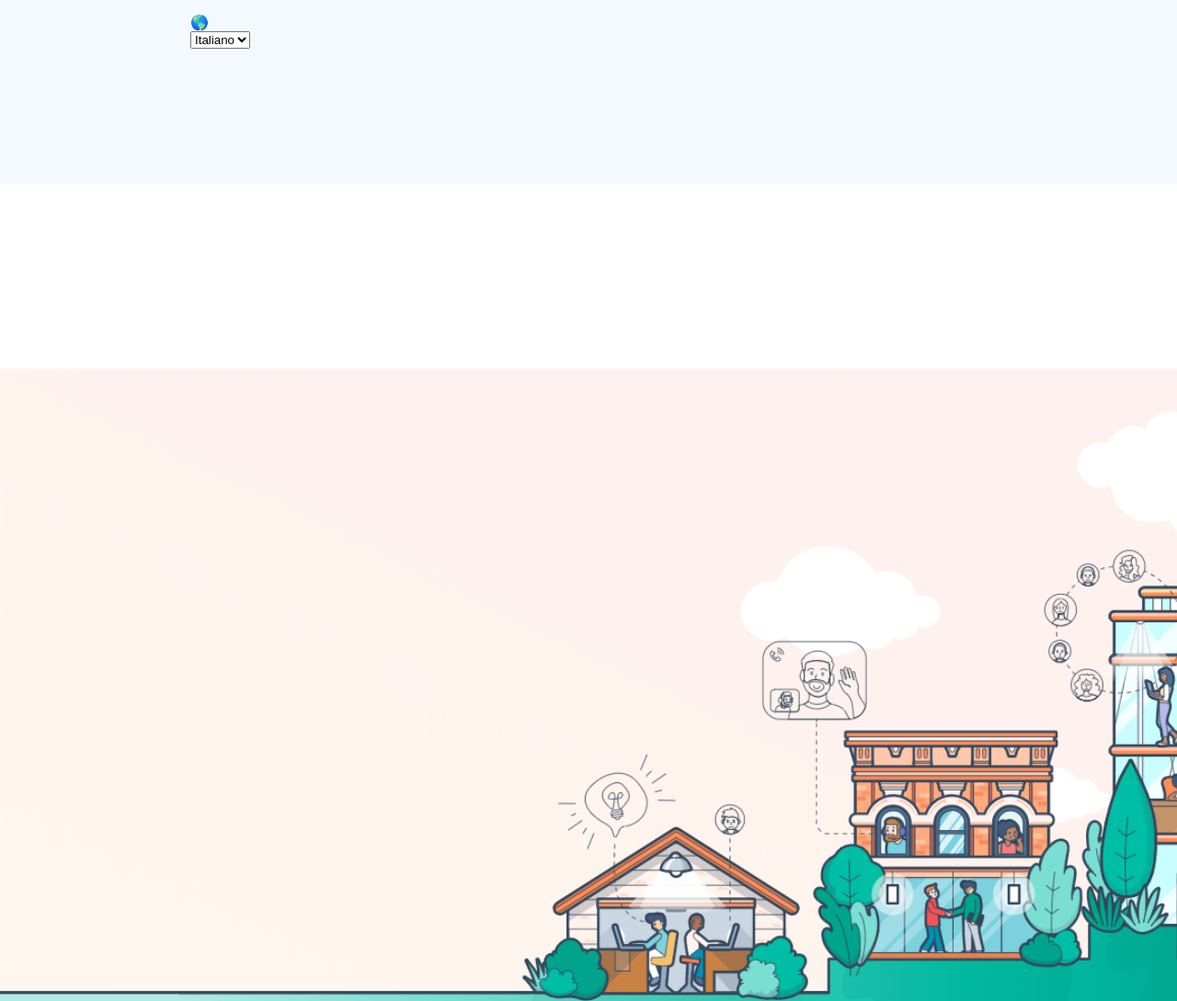
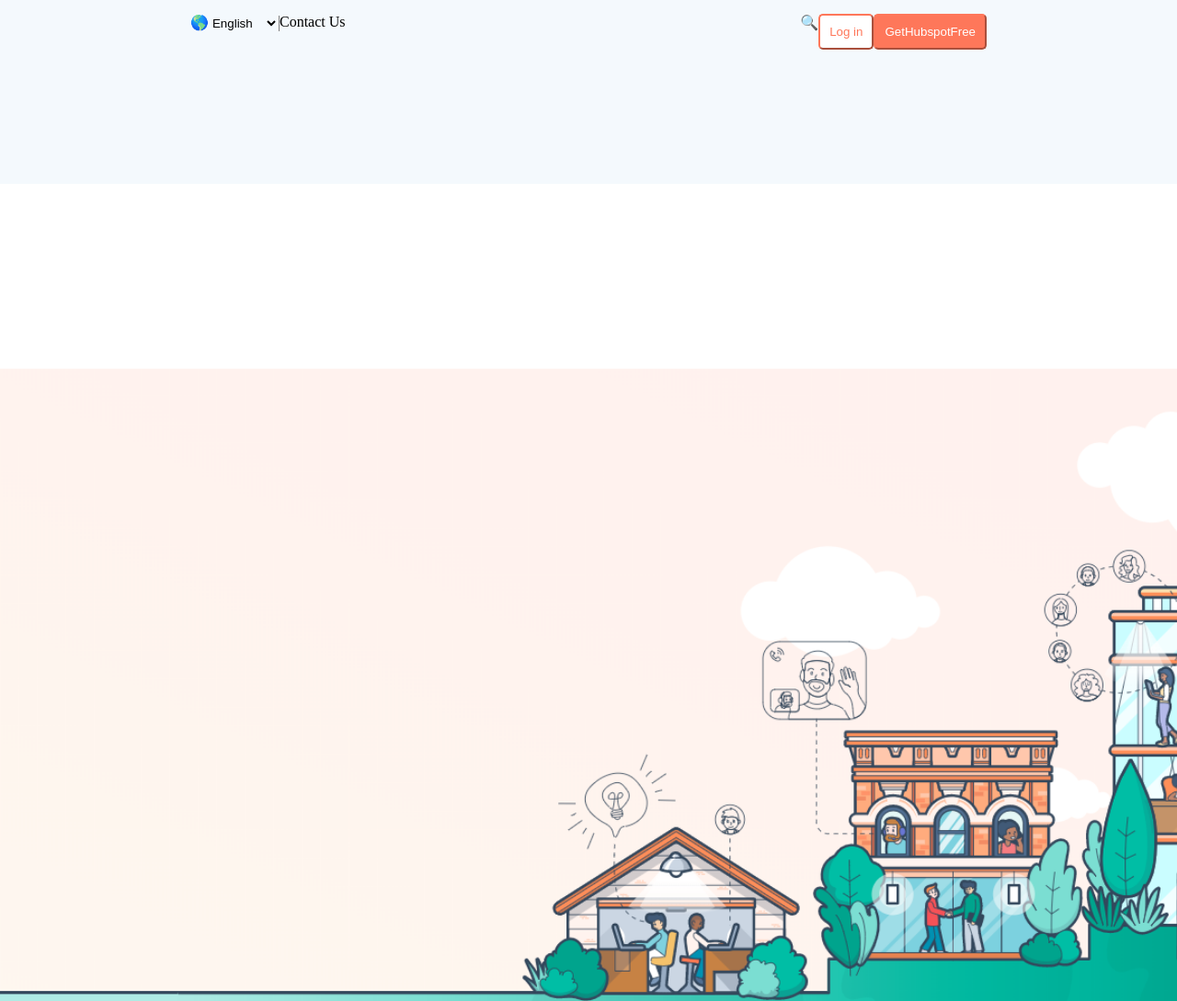
Before and after one commit to SimonePerucino/htmlcss-hubspot, a plain HTML site: page index.html in a window 1280 px wide. Shown: the top 1089 px of the page at 92% size. Drawn offline with Linux system fonts and the light colour scheme.

Commit message:
inserisce prima parte del nav

```diff
--- a/index.html
+++ b/index.html
@@ -15,20 +15,48 @@
 
             <!-- 1° background -->
             <div class="bg-celeste-chiaro">
-                <div class="wrapper-1 marg-a padding-15px">
-                   <div class="float-l">&#127758;</div>
+                </nav>
+                    <div class="wrapper-1 marg-a padding-15px clearfix">
+
+                        <!-- parte sinistra -->
+                        <div class="float-l">
+                        &#127758;
+                        </div>
+
                         <div class="float-l">
                             <form action="url!method">
-                            <select name="scelta lingua" id="">
-                                <option value="italiano">Italiano</option>
+                                <select name="scelta lingua" class="" id="scelta-lingua">
+                                    <option value="English">English</option>
+                                    <option value="Italiano">Italiano</option>
+                                    <option value="Deutsch">Deutsch</option>
+                                    <option value="Espagnol">Espagnol</option>
+                                    <option value="Francais">Francais</option>
 
                                 </select>
                             </form>
                         </div>
 
+                        <div class="float-l">
+                            Contact Us
+                        </div>
+
+                        <!-- parte destra -->
+
+                        <div class="float-r">
+                            <button class="orange-b padding-10px">GetHubspotFree</button>
+                        </div>
+
+                        <div class="float-r">
+                            <button class="login-b padding-10px">Log in</button>
+                        </div>
+
+                        <div class="float-r">
+                            &#128269;
+                        </div>
+
 
                     </div>
-
+                <nav>
             </div>
 
             <!-- 2° background -->
--- a/style.css
+++ b/style.css
@@ -33,6 +33,9 @@
 
 /* immagini/colori background */
 
+
+
+
 /* prima sezione */
 
 /* hr prima sezione */
@@ -47,10 +50,14 @@
     width: 70%;
 }
 
+#scelta-lingua{
+    background-color: transparent;
+    border: none;
+    border-right: 1px solid gray;
+    vertical-align: middle;
+}
 
-
-
-
+/* prima sezione */
 
 
 
@@ -63,6 +70,9 @@
 }
 
 /* Margini */
+
+
+
 
 /* Padding */
 
@@ -82,6 +92,48 @@
     padding: 20px;
 }
 
+.padding-right-5px{
+    padding-right: 5px;
+}
+
+/* Padding */
 
 
-/* Padding */
+
+
+/* float e clearfix */
+
+.clearfix::after{
+    content: "";
+    display: table;
+    clear: both;
+}
+
+.float-l{
+    float: left;
+}
+
+
+.float-r{
+    float: right;
+}
+
+/* float e clearfix */
+
+/* bottoni */
+
+.login-b{
+    background-color: white;
+    border-radius: 5px;
+    color: #fe775a;
+    border-color: #fe775a;
+}
+
+.orange-b{
+    background-color:#fe775a;
+    border-radius: 5px;
+    color: white;
+    border-color: #fe775a;
+}
+
+/* bottoni */
```
Lines whose indentation alone changed are shown as unchanged.
